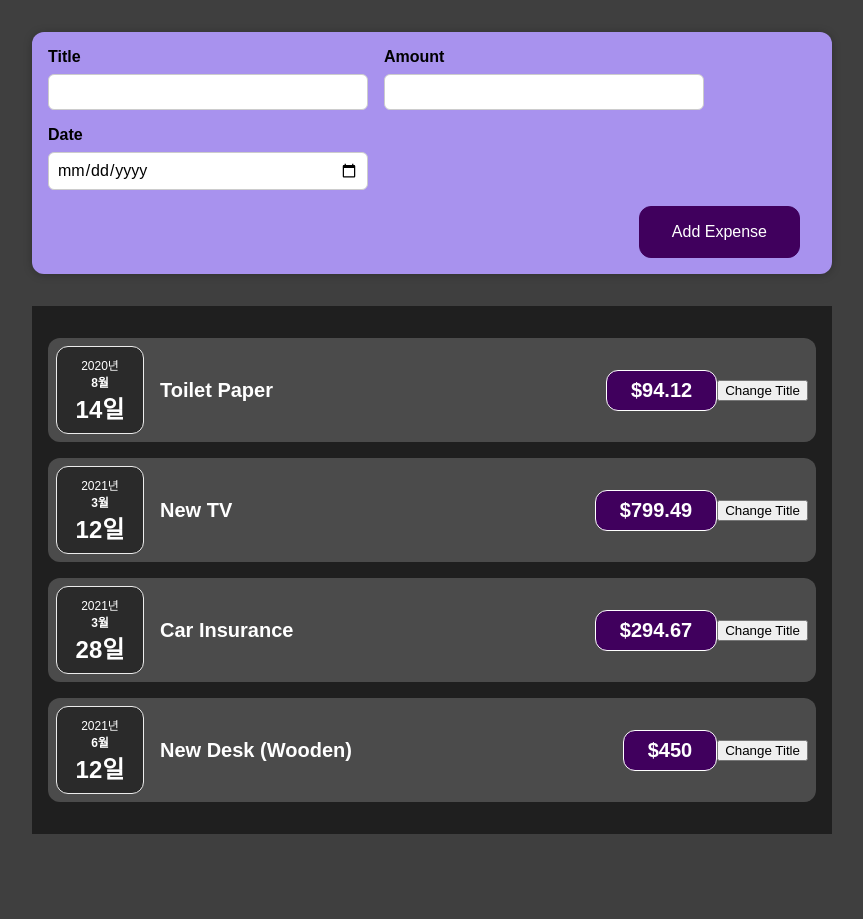
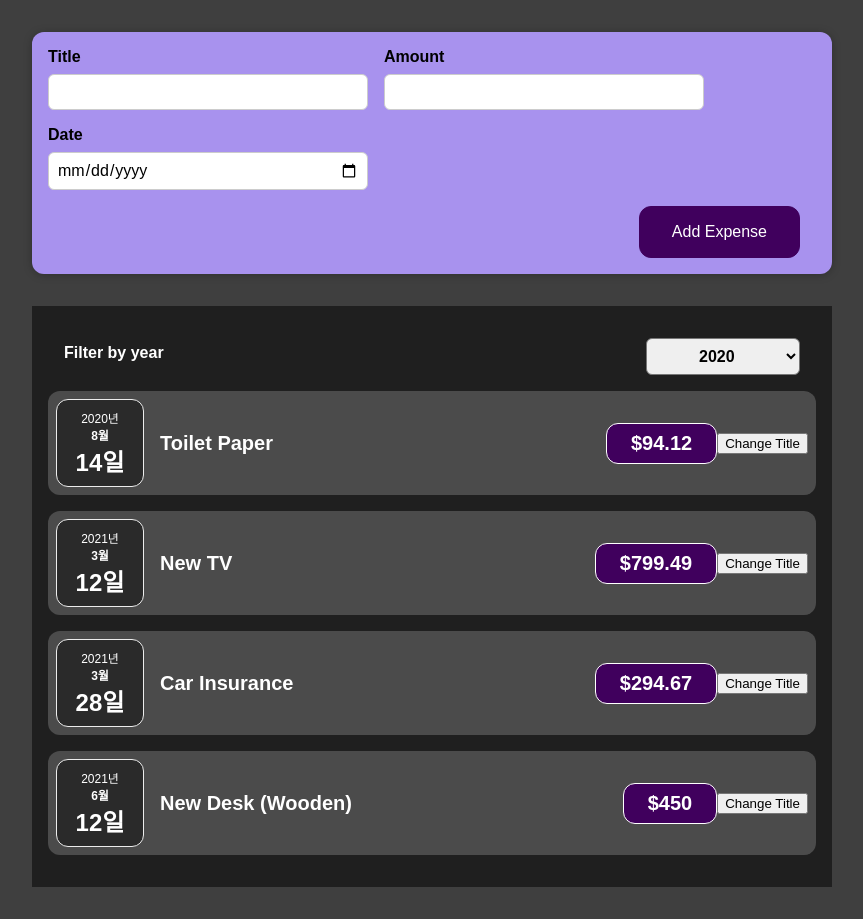
Before and after one commit to shch989/React-Complete-Guide, a React (Create React App) app: page / in a window 1280 px wide. Shown: the whole page, without its empty margins (208-1071 px from the left). Before the commit the page ends 866 px from the top, so only its background shows below. Built offline with nearby package versions, Linux system fonts and the light colour scheme.

Commit message:
ExpensesFilter 추가

```diff
--- a/src/components/Expenses/Expenses.js
+++ b/src/components/Expenses/Expenses.js
@@ -1,11 +1,21 @@
-import React from "react";
+import React, { useState } from "react";
 import ExpenseItem from "./ExpenseItem";
 import Card from "../UI/Card";
+import ExpensesFilter from "./ExpensesFilter";
+
 import './Expenses.css'
 
 const Expenses = (props) => {
+  const [filteredYear, setFilteredYear] = useState('2020')
+
+  const filterChangeHandler = selectedYear => {
+    setFilteredYear(selectedYear)
+  }
+
   return (
+    <div>
       <Card className="expenses">
+        <ExpensesFilter selected={filteredYear} onChangeFilter={filterChangeHandler}/>
         <ExpenseItem
           title={props.items[0].title}
           amount={props.items[0].amount}
@@ -27,6 +37,7 @@
           date={props.items[3].date}
         ></ExpenseItem>
       </Card>
+    </div>
   )
 }
 
--- /dev/null
+++ b/src/components/Expenses/ExpensesFilter.css
@@ -0,0 +1,24 @@
+.expenses-filter {
+  color: white;
+  padding: 0 1rem;
+}
+
+.expenses-filter__control {
+  display: flex;
+  width: 100%;
+  align-items: center;
+  justify-content: space-between;
+  margin: 1rem 0;
+}
+
+.expenses-filter label {
+  font-weight: bold;
+  margin-bottom: 0.5rem;
+}
+
+.expenses-filter select {
+  font: inherit;
+  padding: 0.5rem 3rem;
+  font-weight: bold;
+  border-radius: 6px;
+}
--- /dev/null
+++ b/src/components/Expenses/ExpensesFilter.js
@@ -0,0 +1,25 @@
+import React from 'react';
+
+import './ExpensesFilter.css';
+
+const ExpensesFilter = (props) => {
+  const dropdownChangehandler = (event) => {
+    props.onChangeFilter(event.target.value);
+  };
+
+  return (
+    <div className='expenses-filter'>
+      <div className='expenses-filter__control'>
+        <label>Filter by year</label>
+        <select value={props.selected} onChange={dropdownChangehandler}>
+          <option value='2022'>2022</option>
+          <option value='2021'>2021</option>
+          <option value='2020'>2020</option>
+          <option value='2019'>2019</option>
+        </select>
+      </div>
+    </div>
+  );
+};
+
+export default ExpensesFilter;
```
Lines whose indentation alone changed are shown as unchanged.
